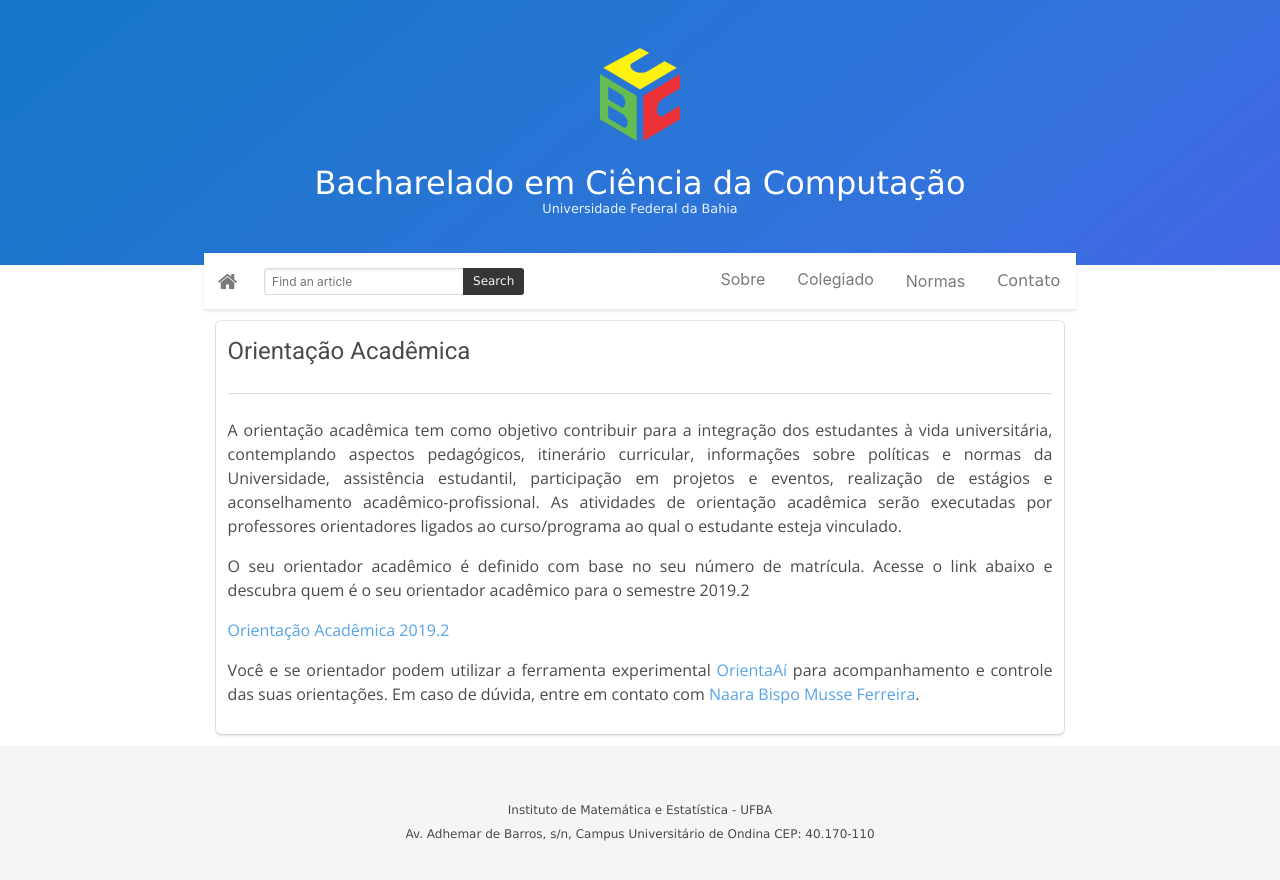
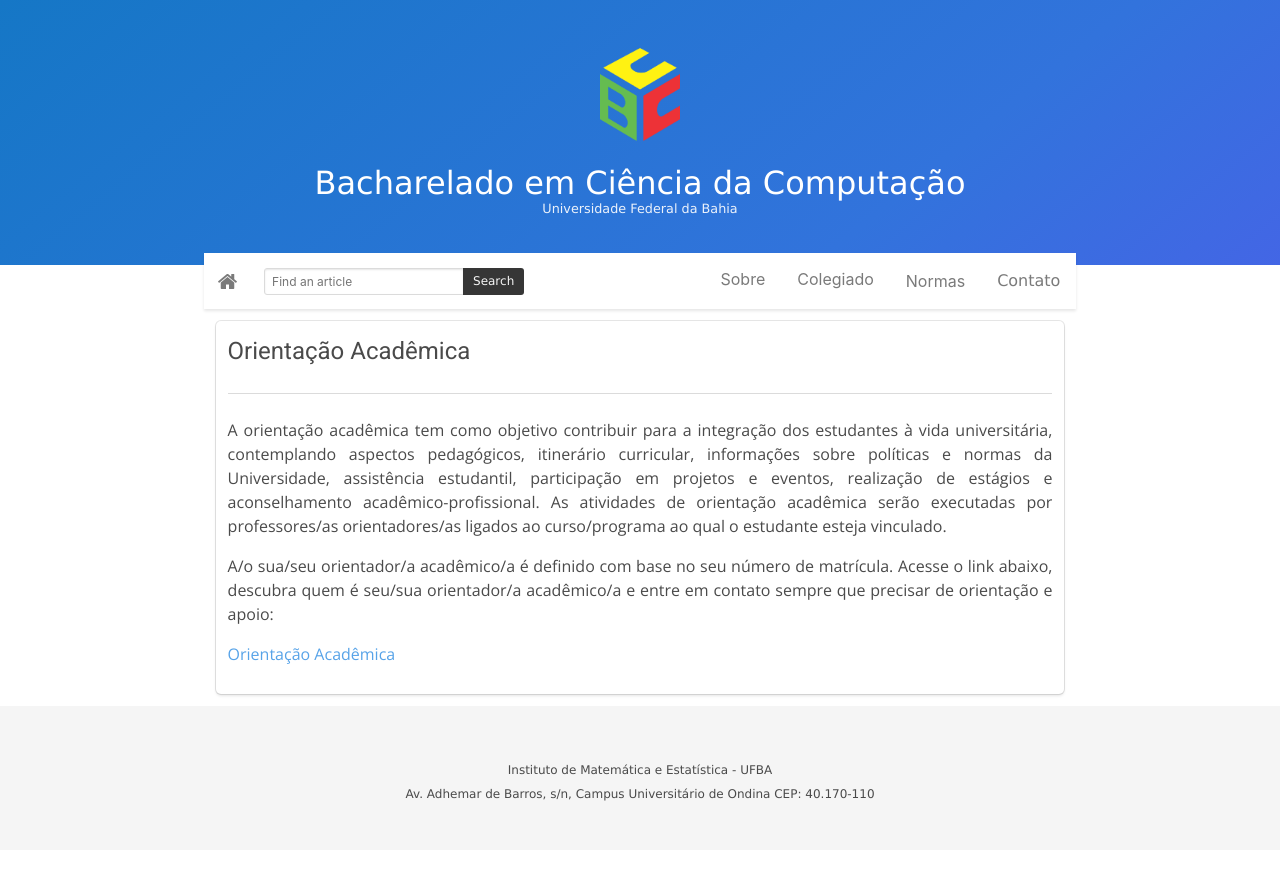
Before and after one commit to bcc-ufba/bcc-ufba.github.io, a Jekyll site: the page built from orientacao.markdown, in a window 1280 px wide. Shown: the top 880 px of the page. Built offline with Jekyll 4.4.1, drawn with Linux system fonts in a browser that asks for light colours.

Commit message:
Update orientacao.markdown
remocao de 2019 e insercao de link para planilha do BCC

```diff
--- a/orientacao.markdown
+++ b/orientacao.markdown
@@ -3,17 +3,11 @@
 title: Orientação Acadêmica
 ---
 
-A orientação acadêmica tem como objetivo contribuir para a integração dos estudantes à vida universitária, contemplando aspectos pedagógicos, itinerário curricular, informações sobre políticas e normas da Universidade, assistência estudantil, participação em projetos e eventos, realização de estágios e aconselhamento acadêmico-profissional. As atividades de orientação acadêmica serão executadas por professores orientadores ligados ao curso/programa ao qual o estudante esteja vinculado.
+A orientação acadêmica tem como objetivo contribuir para a integração dos estudantes à vida universitária, contemplando aspectos pedagógicos, itinerário curricular, informações sobre políticas e normas da Universidade, assistência estudantil, participação em projetos e eventos, realização de estágios e aconselhamento acadêmico-profissional. As atividades de orientação acadêmica serão executadas por professores/as orientadores/as ligados ao curso/programa ao qual o estudante esteja vinculado.
 
-O seu orientador acadêmico é definido com base no seu número de matrícula. Acesse o link abaixo e descubra quem é o seu orientador acadêmico para o semestre 2019.2
+A/o sua/seu orientador/a acadêmico/a é definido com base no seu número de matrícula. Acesse o link abaixo, descubra quem é seu/sua orientador/a acadêmico/a e entre em contato sempre que precisar de orientação e apoio:
 
-[Orientação Acadêmica 2019.2][orientadores20192]
+[Orientação Acadêmica][orientadoresbcc]
 
-Você e se orientador podem utilizar a ferramenta experimental [OrientaAí][orientaai] para acompanhamento e controle das suas orientações.
-Em caso de dúvida, entre em contato com [Naara Bispo Musse Ferreira][emailNaara].
 
-[emailNaara]:mailto:naara.musse@gmail.com
-
-[orientaai]:http://orientaai.herokuapp.com/
-
-[orientadores20192]:https://docs.google.com/spreadsheets/d/e/2PACX-1vROEsP2T-JVcjf1urRNudQzDRunyhC1sTKDAc1PwCfuvDEzsqo67gnxYMkFSGcXfXVNNicWKl8faA1H/pubhtml
+[orientadoresbcc]: https://docs.google.com/spreadsheets/d/1cDt6wuwmUe7NR5axBKxjX4IhuUNuWRLJnO1i8_T231s/edit?usp=sharing
```
